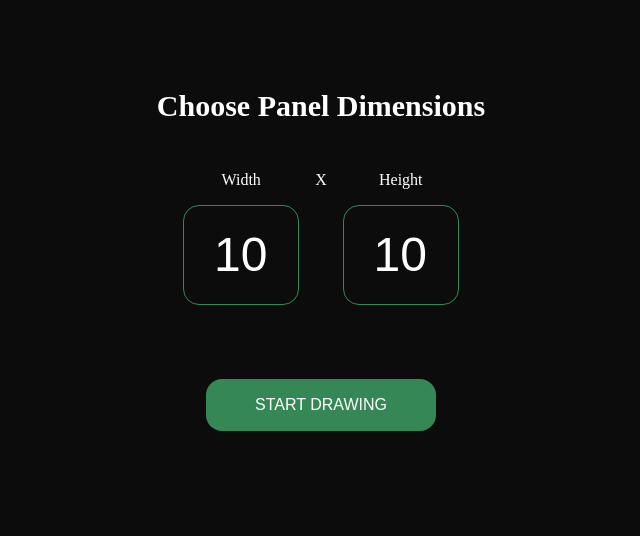
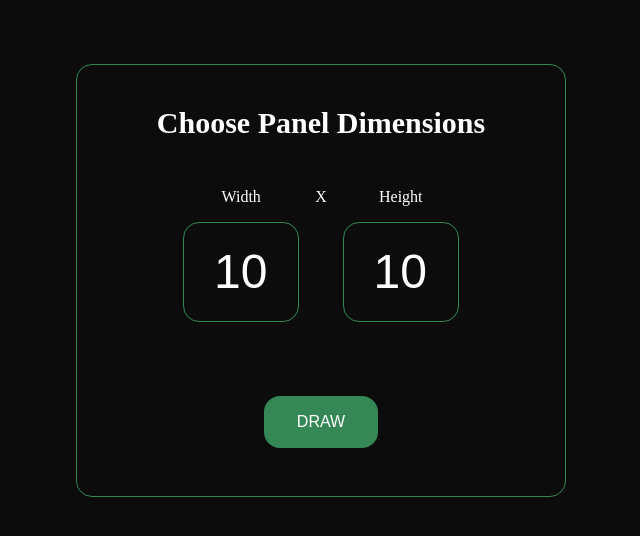
Before and after one commit to karishmashuklaa/pixie, a React (Create React App) app: page / in a window 1280 px wide. Shown: the top 536 px of the page, without its empty margins (319-959 px from the left). Built offline with nearby package versions, Linux system fonts and the light colour scheme; a web font is replaced by a local one.

Commit message:
Small changes

```diff
--- a/package.json
+++ b/package.json
@@ -11,6 +11,7 @@
     "react-color": "^2.19.3",
     "react-component-export-image": "^1.0.6",
     "react-dom": "^17.0.2",
+    "react-icons": "^4.2.0",
     "react-scripts": "4.0.3",
     "web-vitals": "^1.1.2"
   },
--- a/src/components/DrawingPanel.js
+++ b/src/components/DrawingPanel.js
@@ -2,6 +2,8 @@ import React, { useRef, useState } from 'react'
 import '../styles/drawingPanel.scss'
 import Row from './Row'
 import { exportComponentAsPNG } from "react-component-export-image"
+import { FiDownload } from 'react-icons/fi'
+import { ImUndo, ImRedo } from 'react-icons/im'
 
 const DrawingPanel = ({ width, height, selectedColor }) => {
   const [undo, setUndo] = useState(false)
@@ -23,9 +25,20 @@ const DrawingPanel = ({ width, height, selectedColor }) => {
       <div id="pixels" ref={panelRef}>
         {rows}
       </div>
-      <button onClick={() => exportComponentAsPNG(panelRef)} className="button">
-        Export as PNG
+
+      <div id="buttons">
+      <button
+      onClick={() => exportComponentAsPNG(panelRef)} className="button export-btn"
+      >
+        <FiDownload size={20} />
       </button>
+      <button className="button undo-btn">
+        <ImUndo size={20} />
+      </button>
+      <button className=" button redo-btn">
+        <ImRedo size={20} />
+      </button>
+      </div>
     </div>
   );
 }
--- a/src/components/Editor.js
+++ b/src/components/Editor.js
@@ -8,16 +8,16 @@ const Editor = () => {
     const [panelHeight, setPanelHeight] = useState(10)
     const [hideOptions, setHideOptions] = useState(false)
     const [hideDrawingPanel, setHideDrawingPanel] = useState(true)
-    const [buttonText, setButtonText] = useState("Start Drawing")
+    const [buttonText, setButtonText] = useState("Draw")
     const [selectedColor, setSelectedColor] = useState("#22194D")
 
     const initializeDrawingPanel = () => {
         setHideOptions(!hideOptions)
         setHideDrawingPanel(!hideDrawingPanel)
 
-        buttonText === "Start Drawing"
+        buttonText === "Draw"
             ? setButtonText("Reset")
-            : setButtonText("Start Drawing")
+            : setButtonText("Draw")
     }
 
     const changeColor = (color) => {
--- a/src/styles/drawingPanel.scss
+++ b/src/styles/drawingPanel.scss
@@ -1,3 +1,4 @@
+@import "properties.scss";
 #drawingPanel {
     display: flex;
     flex-direction: column;
@@ -7,3 +8,21 @@
 #pixels {
     margin-bottom: 2rem;
   }
+
+#buttons {
+  margin-bottom: 2rem;
+
+  button {
+    display: inline-block;
+  }
+
+  .export-btn {
+    float:left;
+    margin-right: 1rem;
+  }
+
+  .redo-btn {
+    float: right;
+    margin-left: 1rem;
+  }
+}
--- a/src/styles/editor.scss
+++ b/src/styles/editor.scss
@@ -1,9 +1,9 @@
 @import "properties.scss";
 
 #editor {
-  // border: 1px solid $green;
-  // border-radius: 1rem;
-  // padding: 1rem 4rem 2rem 4rem;
+  border: 1px solid $green;
+  border-radius: 1rem;
+  padding: 1rem 5rem 1rem 5rem;
   margin-top: 4rem;
 
   display: flex;
@@ -52,7 +52,7 @@
     font-size: 1rem;
     background-color: $green;
     color: $white;
-    padding: 1rem 3rem;
+    padding: 1rem 2rem;
     border-radius: 1rem;
     text-transform: uppercase;
     border: 1px solid transparent;
```
Also changed, not shown: 1 other file (tests, documents, lock files or other folders).
